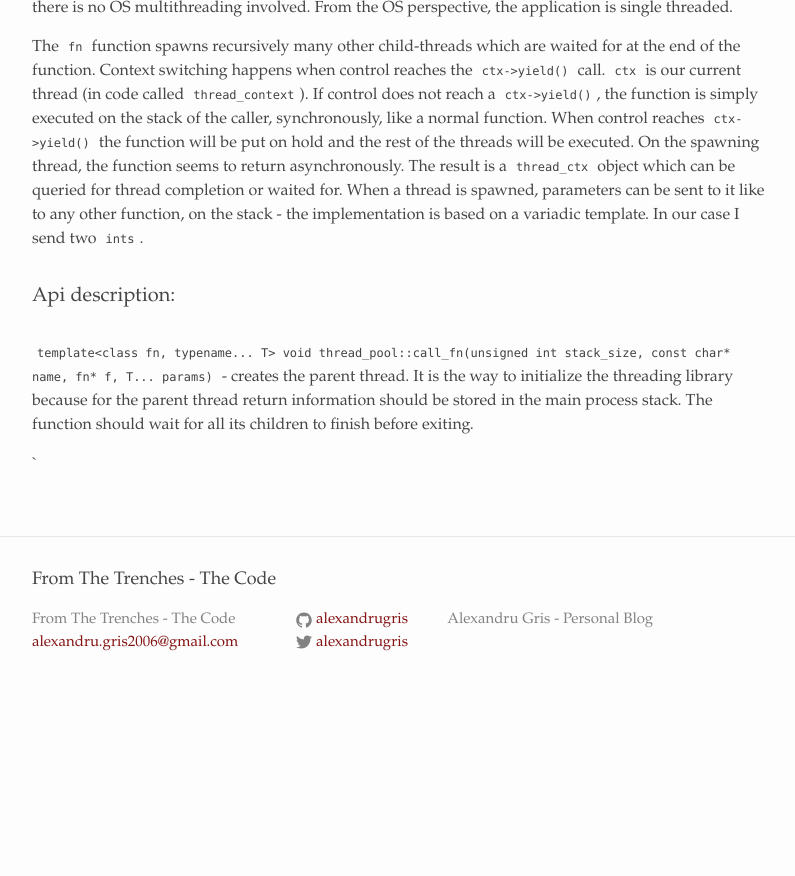
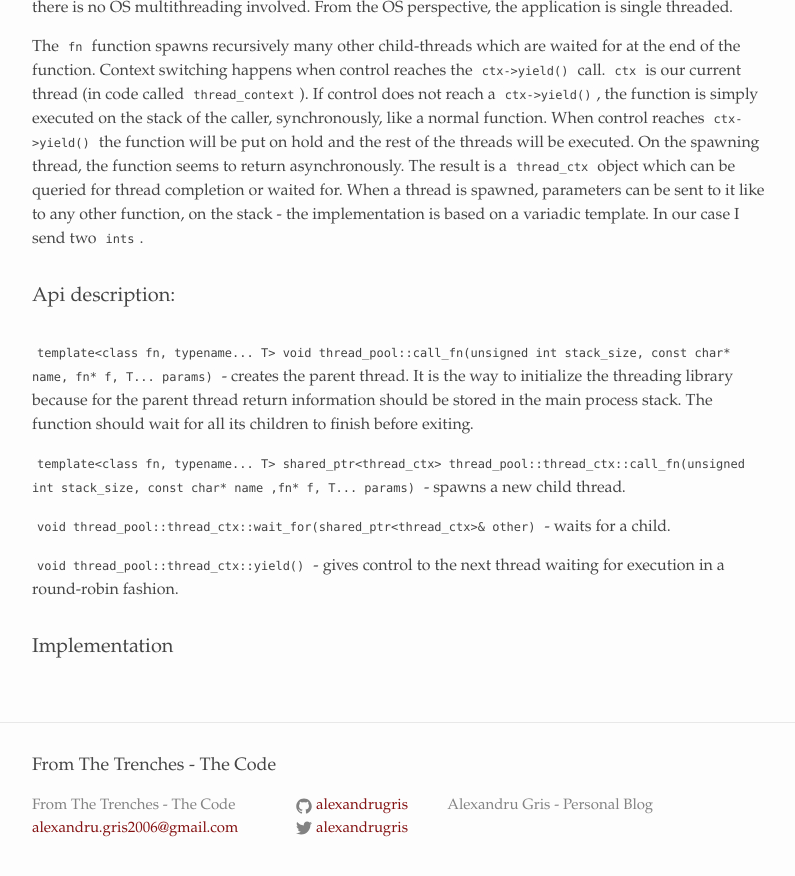
Before and after one commit to alexandrugris/my-jekyll-tech-blog, a Jekyll site: the page built from MyBlog/_posts/2017-03-09-C++-Play-GreenThreads.markdown, in a window 1280 px wide and 900 px high, scrolled down 1838 px. Shown: the top 876 px of the window, without its empty margins (238-1033 px from the left). Built offline with Jekyll 4.4.1, drawn with Linux system fonts in a browser that asks for light colours; before the commit the page ends 2552 px from its top, so only the background shows below that.

Commit message:
Update 2017-03-09-C++-Play-GreenThreads.markdown

```diff
--- a/MyBlog/_posts/2017-03-09-C++-Play-GreenThreads.markdown
+++ b/MyBlog/_posts/2017-03-09-C++-Play-GreenThreads.markdown
@@ -76,4 +76,10 @@ The `fn` function spawns recursively many other child-threads which are waited f
 
 `template<class fn, typename... T> void thread_pool::call_fn(unsigned int stack_size, const char* name, fn* f, T... params)` - creates the parent thread. It is the way to initialize the threading library because for the parent thread return information should be stored in the main process stack. The function should wait for all its children to finish before exiting.
 
-`
+`template<class fn, typename... T> shared_ptr<thread_ctx> thread_pool::thread_ctx::call_fn(unsigned int stack_size, const char* name ,fn* f, T... params)` - spawns a new child thread.
+
+`void thread_pool::thread_ctx::wait_for(shared_ptr<thread_ctx>& other)` - waits for a child.
+
+`void thread_pool::thread_ctx::yield()` - gives control to the next thread waiting for execution in a round-robin fashion.
+
+### Implementation
```
